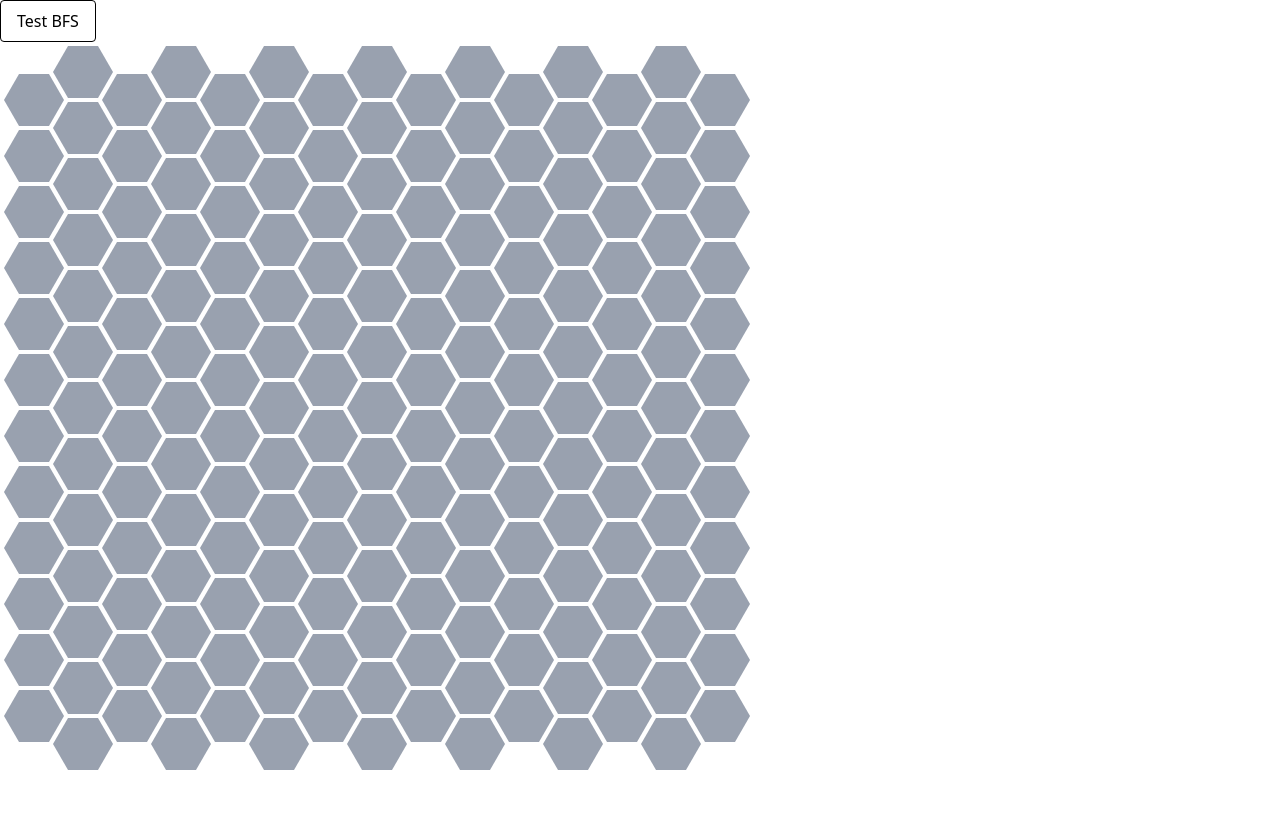
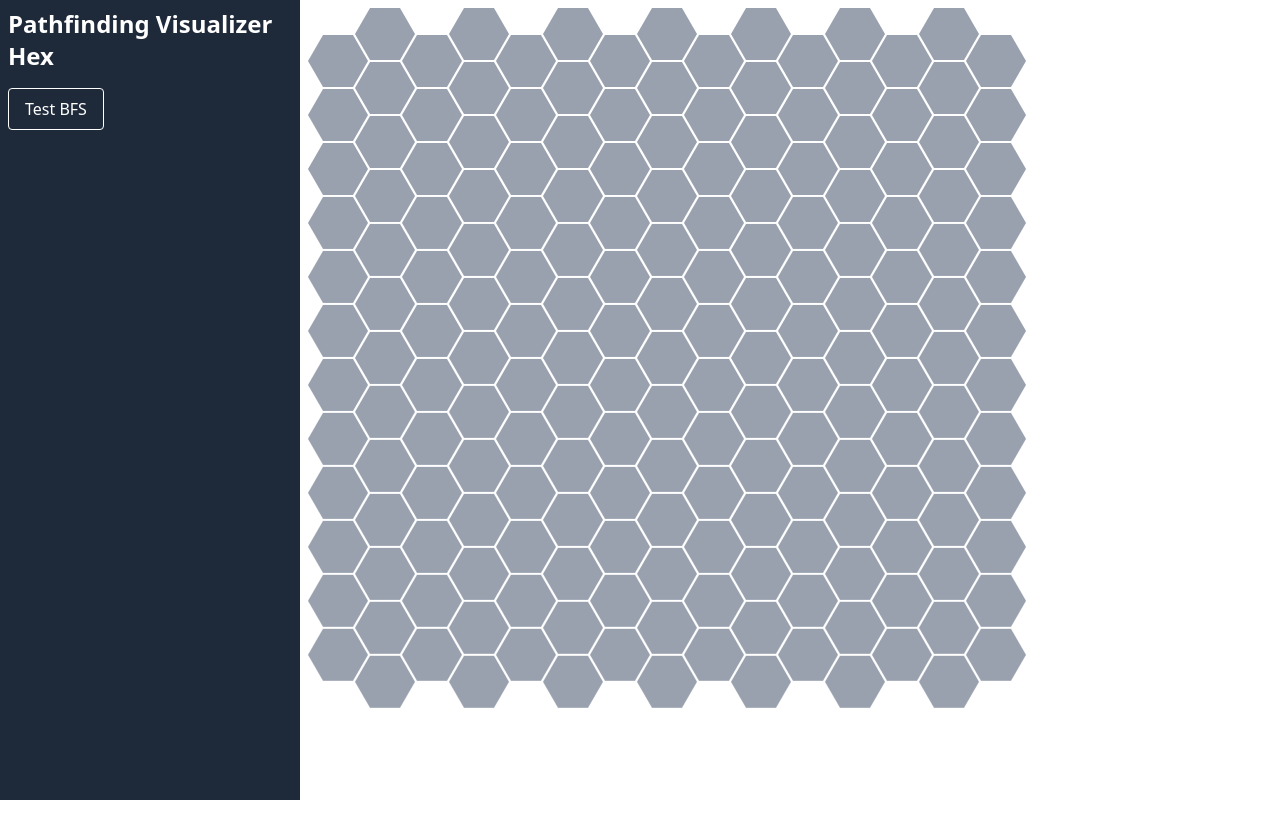
Before and after one commit to srichards96/pathfinding-visualizer-hex, a React (Vite) app: page / in a window 1280 px wide. Shown: the top 838 px of the page. After the commit the page ends 800 px from the top, so only its background shows below. Built offline with nearby package versions, Linux system fonts and the light colour scheme.

Commit message:
Added sidebar with title. Added HexGrid component
Updated sizing to be variable

```diff
--- a/src/App.tsx
+++ b/src/App.tsx
@@ -1,14 +1,14 @@
-import { Fragment, MouseEvent, useCallback, useState } from "react";
-import { HexGridCell } from "./components/hex-grid-cell";
 import { makeHexGrid } from "./util/hex/make-hex-grid";
 import { HexGridWideRowTypes } from "./constants/hex/hex-grid-wide-row-types";
 import { breadthFirstSearch } from "./algorithms/breadth-first-search";
-import { map2d } from "./util/array/map-2d";
 import { useImmer } from "use-immer";
 import { HexGridPosition } from "./types/hex-grid-position";
 import { mouseButtonsHeld } from "./util/mouse-buttons-held";
 import { MouseButtonFlags } from "./constants/mouse-buttons";
 import { HexGridCellType } from "./types/hex-grid-cell-type";
+import { HexGrid } from "./components/hex-grid";
+import { useCallback, useState, MouseEvent, useMemo } from "react";
+import { calculateHexCellSizingData } from "./util/hex/calculate-hex-cell-sizing-data";
 
 const rows = 25;
 const cols = 8;
@@ -16,8 +16,19 @@ const wideRows = HexGridWideRowTypes.Even;
 
 function App() {
   const [grid, setGrid] = useImmer(() => makeHexGrid({ rows, cols, wideRows }));
-  const [start, setStart] = useState<HexGridPosition>();
-  const [target, setTarget] = useState<HexGridPosition>();
+  const [startPosition, setStartPosition] = useState<HexGridPosition>();
+  const [targetPosition, setTargetPosition] = useState<HexGridPosition>();
+
+  // TODO: make variable via a form...
+  const [sideLength] = useState(30);
+  const [spacing] = useState(2);
+
+  const hexCellSizingData = useMemo(() => {
+    return calculateHexCellSizingData({
+      sideLength,
+      spacing,
+    });
+  }, [sideLength, spacing]);
 
   // Handler for both cell MouseDown and MouseEnter events...
   const onCellMouseEvent = useCallback(
@@ -25,10 +36,10 @@ function App() {
       const { x, y } = cell;
       if (mouseButtonsHeld(e, MouseButtonFlags.left)) {
         // TODO: make this action configurable - set start / target / n weight, etc...
-        setStart({ x, y });
+        setStartPosition({ x, y });
       } else if (mouseButtonsHeld(e, MouseButtonFlags.right)) {
         // TODO: after making left click action configurable, make this always clear the cell...
-        setTarget({ x, y });
+        setTargetPosition({ x, y });
       }
     },
     []
@@ -38,7 +49,7 @@ function App() {
   function testBfs() {
     const animationSpeed = 100;
 
-    if (start === undefined || target === undefined) {
+    if (startPosition === undefined || targetPosition === undefined) {
       return;
     }
 
@@ -55,8 +66,8 @@ function App() {
 
     const { cellsTraversed, cellsOnPath } = breadthFirstSearch({
       grid,
-      start: grid[start.y][start.x],
-      target: grid[target.y][target.x],
+      start: grid[startPosition.y][startPosition.x],
+      target: grid[targetPosition.y][targetPosition.x],
       wideRows,
     });
 
@@ -88,29 +99,25 @@ function App() {
   }
 
   return (
-    <div>
-      <button className="border rounded-sm px-4 py-2" onClick={testBfs}>
-        Test BFS
-      </button>
+    <main className="flex h-screen relative">
+      <div className="flex-shrink-0 w-[300px] bg-gray-800 text-white p-2 space-y-4">
+        <h1 className="text-2xl font-bold">Pathfinding Visualizer Hex</h1>
 
-      <div className="h-screen relative">
-        {grid.map((row, rowI) => (
-          <Fragment key={rowI}>
-            {row.map((cell, colI) => (
-              <HexGridCell
-                key={`${rowI}-${colI}`}
-                cell={cell}
-                wideRows={wideRows}
-                onMouseDown={onCellMouseEvent}
-                onMouseEnter={onCellMouseEvent}
-                isStart={cell.x === start?.x && cell.y === start.y}
-                isTarget={cell.x === target?.x && cell.y === target.y}
-              />
-            ))}
-          </Fragment>
-        ))}
+        <button className="border rounded-sm px-4 py-2" onClick={testBfs}>
+          Test BFS
+        </button>
       </div>
-    </div>
+
+      <HexGrid
+        grid={grid}
+        wideRows={wideRows}
+        hexCellSizingData={hexCellSizingData}
+        startPosition={startPosition}
+        targetPosition={targetPosition}
+        onCellMouseDown={onCellMouseEvent}
+        onCellMouseEnter={onCellMouseEvent}
+      />
+    </main>
   );
 }
 
--- a/src/components/hex-grid-cell.tsx
+++ b/src/components/hex-grid-cell.tsx
@@ -4,16 +4,12 @@ import {
   HexGridWideRowTypes,
 } from "../constants/hex/hex-grid-wide-row-types";
 import { HexGridCellType } from "../types/hex-grid-cell-type";
-
-// Some math to calculate various values for sizing cells...
-const CELL_SIDE_LENGTH = 30; // Length of each side of hexagon
-const CELL_WIDTH = CELL_SIDE_LENGTH * 2; // Width of container...
-const CELL_HEIGHT = CELL_WIDTH / (1 + Math.cos(30)); // Height of container (for a equilateral hexagon)
-const CELL_SPACING = 4;
+import { HexGridCellSizingData } from "../types/hex-grid-cell-sizing-data";
 
 type Props = {
   cell: HexGridCellType;
   wideRows: HexGridWideRowType;
+  hexCellSizingData: HexGridCellSizingData;
   onMouseDown: (e: MouseEvent, cell: HexGridCellType) => void;
   onMouseEnter: (e: MouseEvent, cell: HexGridCellType) => void;
   isStart: boolean;
@@ -23,6 +19,7 @@ type Props = {
 export function HexGridCell({
   cell,
   wideRows,
+  hexCellSizingData,
   onMouseDown,
   onMouseEnter,
   isStart,
@@ -33,12 +30,13 @@ export function HexGridCell({
   const isWideRow =
     wideRows === HexGridWideRowTypes.Even ? cell.y % 2 === 1 : cell.y % 2 === 0;
 
+  const { sideLength, width, height, spacing } = hexCellSizingData;
+
   const left =
-    CELL_SPACING +
-    cell.x * (CELL_WIDTH + CELL_SIDE_LENGTH + 2 * CELL_SPACING) +
-    (!isWideRow ? 1.5 * CELL_SIDE_LENGTH + CELL_SPACING : 0); // Non-wide rows need extra padding on left
+    cell.x * (width + sideLength + 2 * spacing) +
+    (!isWideRow ? 1.5 * sideLength + spacing : 0); // Non-wide rows need extra padding on left
 
-  const top = CELL_SPACING + cell.y * (CELL_SIDE_LENGTH - 0.5 * CELL_SPACING);
+  const top = cell.y * (0.5 * height + 0.5 * spacing);
 
   return (
     <div
@@ -46,8 +44,8 @@ export function HexGridCell({
       data-visited={cell.visited}
       data-on-path={cell.onPath}
       style={{
-        width: CELL_WIDTH,
-        height: CELL_HEIGHT,
+        width,
+        height,
         position: "absolute",
         transform: `translate3D(${left}px, ${top}px, 0)`,
       }}
--- /dev/null
+++ b/src/components/hex-grid.tsx
@@ -0,0 +1,57 @@
+import { Fragment, MouseEvent, Ref } from "react";
+import { HexGridWideRowType } from "../constants/hex/hex-grid-wide-row-types";
+import { HexGridCellType } from "../types/hex-grid-cell-type";
+import { HexGridCell } from "./hex-grid-cell";
+import { HexGridPosition } from "../types/hex-grid-position";
+import { HexGridCellSizingData } from "../types/hex-grid-cell-sizing-data";
+
+type Props = {
+  ref?: Ref<HTMLDivElement>;
+  grid: HexGridCellType[][];
+  wideRows: HexGridWideRowType;
+  hexCellSizingData: HexGridCellSizingData;
+  startPosition: HexGridPosition | undefined;
+  targetPosition: HexGridPosition | undefined;
+  onCellMouseDown: (e: MouseEvent, cell: HexGridCellType) => void;
+  onCellMouseEnter: (e: MouseEvent, cell: HexGridCellType) => void;
+};
+
+export function HexGrid({
+  ref,
+  grid,
+  wideRows,
+  hexCellSizingData,
+  startPosition,
+  targetPosition,
+  onCellMouseDown,
+  onCellMouseEnter,
+}: Props) {
+  return (
+    <div
+      ref={ref}
+      className="flex-grow p-2"
+      onContextMenu={(e) => e.preventDefault()}
+    >
+      {grid.map((row, rowI) => (
+        <Fragment key={rowI}>
+          {row.map((cell, colI) => (
+            <HexGridCell
+              key={`${rowI}-${colI}`}
+              cell={cell}
+              wideRows={wideRows}
+              hexCellSizingData={hexCellSizingData}
+              onMouseDown={onCellMouseDown}
+              onMouseEnter={onCellMouseEnter}
+              isStart={
+                cell.x === startPosition?.x && cell.y === startPosition.y
+              }
+              isTarget={
+                cell.x === targetPosition?.x && cell.y === targetPosition.y
+              }
+            />
+          ))}
+        </Fragment>
+      ))}
+    </div>
+  );
+}
--- /dev/null
+++ b/src/types/hex-grid-cell-sizing-data.ts
@@ -0,0 +1,6 @@
+export type HexGridCellSizingData = {
+  sideLength: number;
+  width: number;
+  height: number;
+  spacing: number;
+};
--- /dev/null
+++ b/src/util/hex/calculate-hex-cell-sizing-data.ts
@@ -0,0 +1,21 @@
+import { HexGridCellSizingData } from "../../types/hex-grid-cell-sizing-data";
+
+type Options = {
+  sideLength: number;
+  spacing: number;
+};
+
+export function calculateHexCellSizingData({
+  sideLength,
+  spacing,
+}: Options): HexGridCellSizingData {
+  const width = sideLength * 2;
+  const height = width / (1 + Math.cos(30));
+
+  return {
+    sideLength,
+    width,
+    height,
+    spacing,
+  };
+}
```
